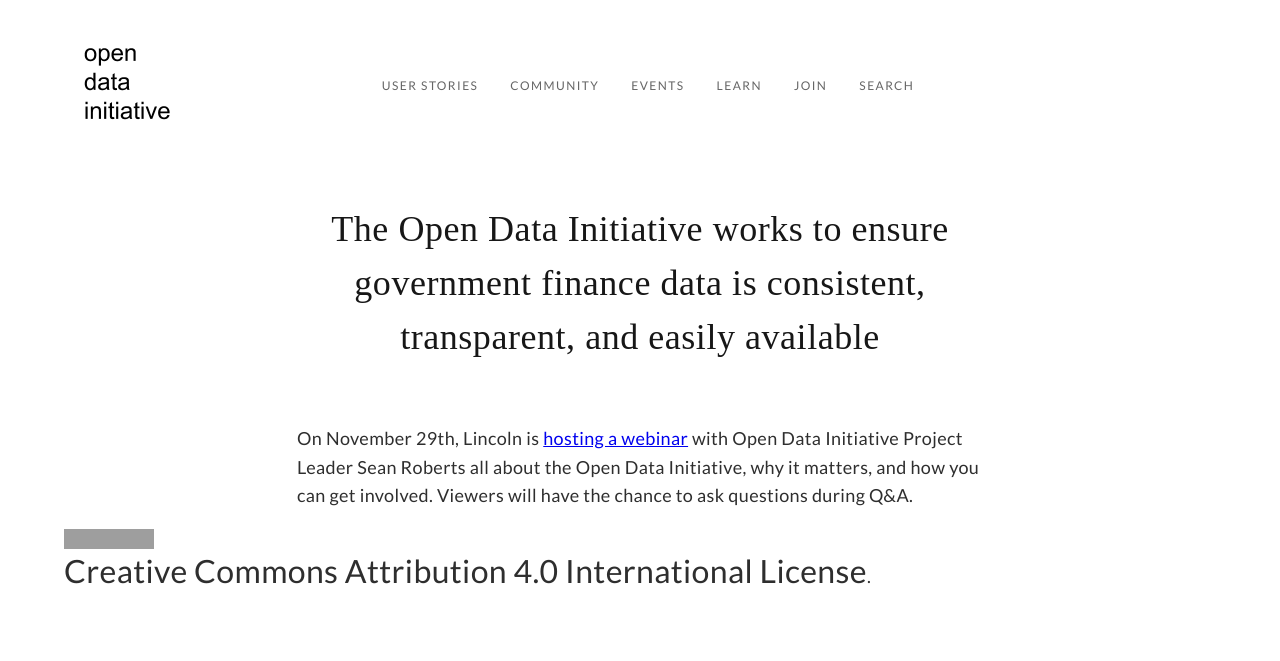
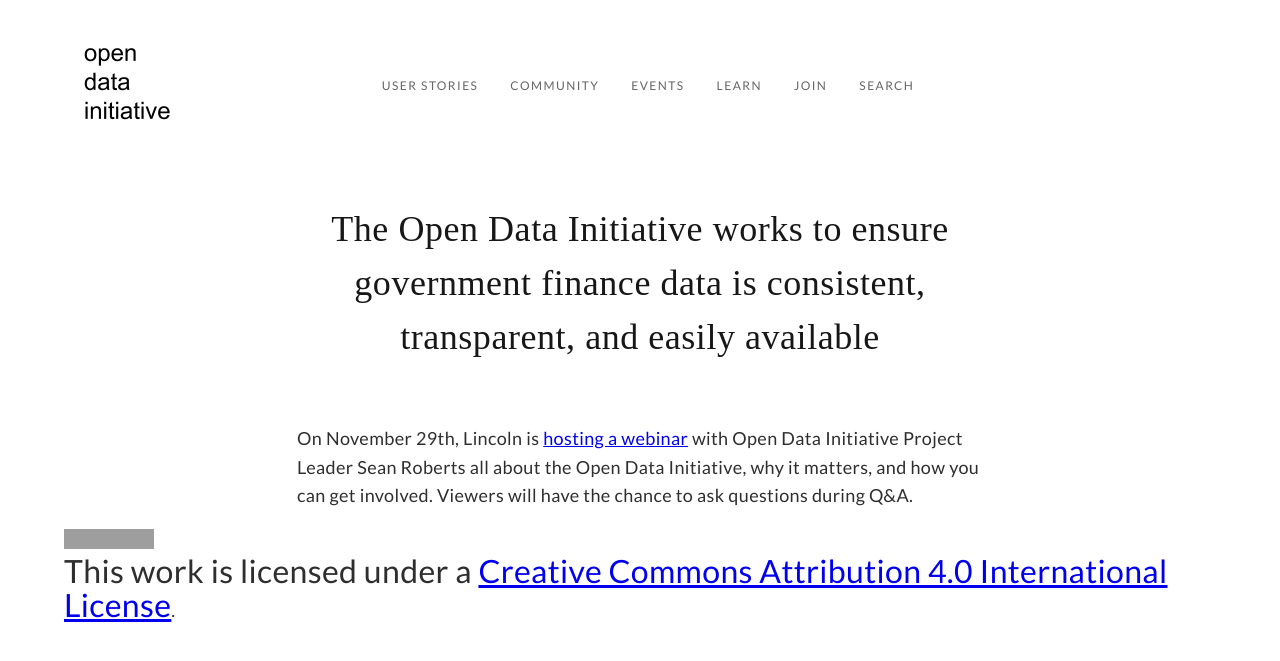
Before and after one commit to opendatainitiative/opendatainitiative.github.io, a Jekyll site: the page built from index.md, in a window 1280 px wide. Shown: the top 661 px of the page. Built offline with Jekyll 4.4.1, drawn with Linux system fonts in a browser that asks for light colours; grey boxes are pictures that could not be loaded.

Commit message:
fixed syntax error footer.html

```diff
--- a/_includes/footer.html
+++ b/_includes/footer.html
@@ -4,7 +4,7 @@
                     <a rel="license" href="http://creativecommons.org/licenses/by/4.0/">
                     <img alt="Creative Commons License" style="border-width:0" src="https://i.creativecommons.org/l/by/4.0/80x15.png" /></a>
                     <br />
-                    <font size="6"This work is licensed under a
+                    <font size="6">This work is licensed under a
                     <a rel="license" href="http://creativecommons.org/licenses/by/4.0/">Creative Commons Attribution 4.0 International License</a></font>.
         </div>
 </footer>
```
